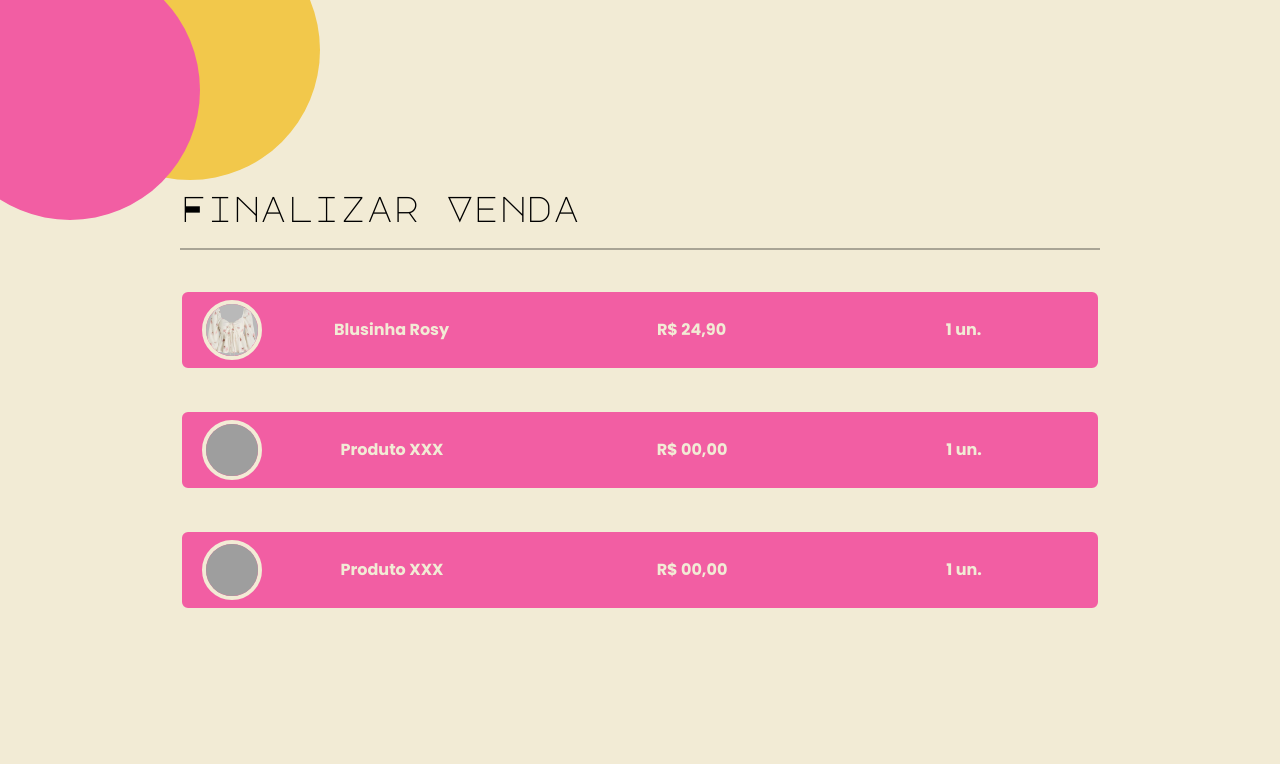
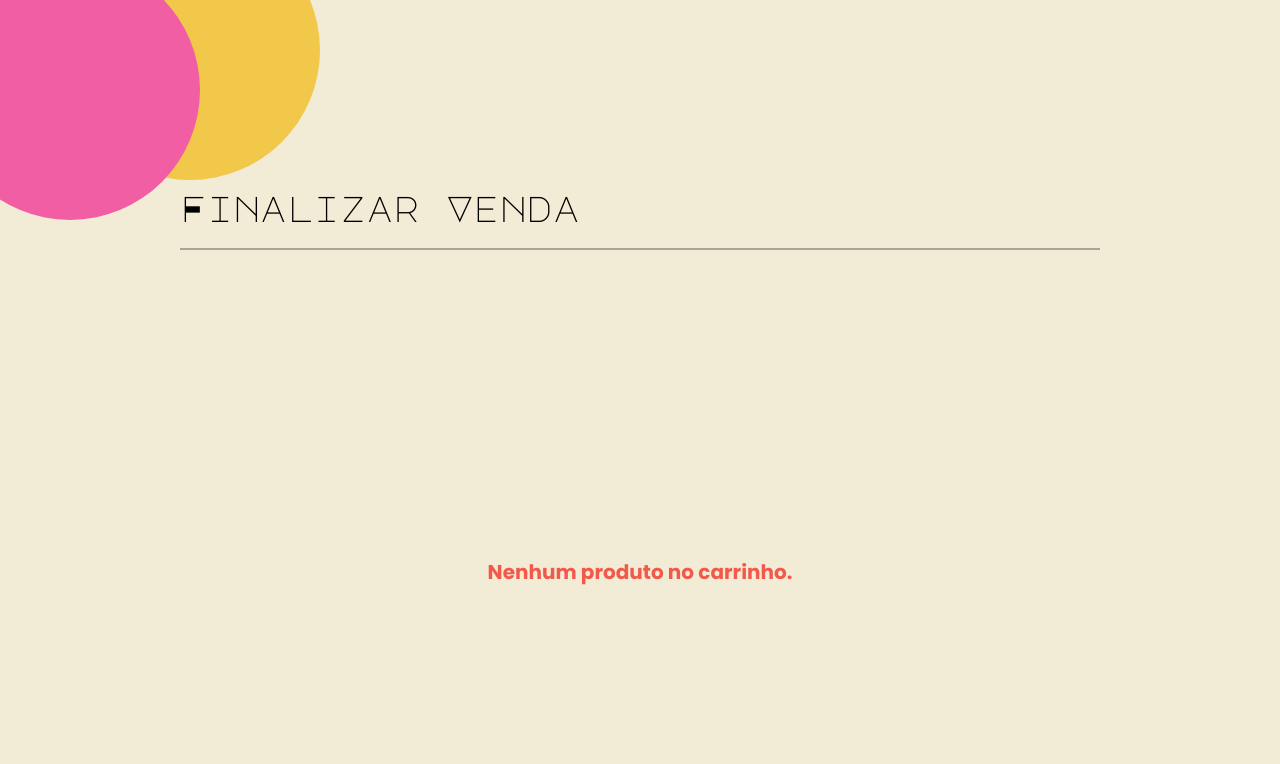
Before and after one commit to SahhMachado/LaCasaRosa, a Next.js app in the folder lacasa-rosa/: page /finalizar-venda in a window 1280 px wide. Shown: the top 764 px of the page. Built offline with nearby package versions, Linux system fonts and the light colour scheme; grey boxes are pictures that could not be loaded.

Commit message:
Create: página de venda finalizada, sistema de carrinho

```diff
--- a/lacasa-rosa/app/finalizar-venda/page.tsx
+++ b/lacasa-rosa/app/finalizar-venda/page.tsx
@@ -1,3 +1,5 @@
+"use client";
+
 import Link from "next/link";
 import CirclesBottom from "../components/circles-bottom";
 import CirclesTop from "../components/circles-top";
@@ -8,6 +10,16 @@ import { BsPlusSquareFill } from "react-icons/bs";
 import { PiMinusSquareFill } from "react-icons/pi";
 import { BsFillXSquareFill } from "react-icons/bs";
 import { TiArrowSortedDown } from "react-icons/ti";
+import { useEffect, useState } from "react";
+import { useRouter } from "next/navigation";
+
+type ItemCarrinho = {
+    id: number;
+    nome: string;
+    preco: number;
+    imagem: string;
+    quantidade: number;
+};
 
 const poppins = Poppins({
   subsets: ["latin"],
@@ -20,6 +32,79 @@ const majorMono = Major_Mono_Display({
 });
 
 export default function FinalizarVenda() {
+    //carrinho
+    const [carrinho, setCarrinho] = useState<ItemCarrinho[]>([]);
+    //carrinho carregado
+    const [carregado, setCarregado] = useState(false);
+
+    //carregar do localStorage
+    useEffect(() => {
+    const carrinhoSalvo = localStorage.getItem("carrinho");
+        if (carrinhoSalvo) {
+            setCarrinho(JSON.parse(carrinhoSalvo));
+        }
+
+            setCarregado(true);
+        }, []);
+
+    //salvar quando mudar
+    useEffect(() => {
+        if (!carregado) return;
+            localStorage.setItem(
+                "carrinho",
+                JSON.stringify(carrinho)
+            );
+    }, [carrinho, carregado]);
+
+    //aumentar quantidade
+    const aumentar = (id: number) => {
+        setCarrinho((atual) =>
+            atual.map((item) =>
+            item.id === id
+                ? { ...item, quantidade: item.quantidade + 1 }
+                : item
+            )
+        );
+    };
+
+    //diminuir quantidade
+    const diminuir = (id: number) => {
+        setCarrinho((atual) =>
+            atual.map((item) =>
+            item.id === id && item.quantidade > 1
+            ? { ...item, quantidade: item.quantidade - 1 }
+            : item
+            )
+        );
+    };
+
+    //remover produto
+    const remover = (id: number) => {
+        setCarrinho((atual) =>
+            atual.filter((item) => item.id !== id)
+        );
+    };
+
+    //calcular total
+    const total = carrinho.reduce(
+        (acc, item) => acc + item.preco * item.quantidade,
+            0
+    );
+
+    //concluir venda
+    const router = useRouter();
+
+    const concluir = (e: React.FormEvent) => {
+        e.preventDefault();
+
+        // salvar a venda no banco
+
+        localStorage.removeItem("carrinho");
+        setCarrinho([]);
+
+        router.push("/venda-finalizada");
+    };
+
     return(
         <div className={poppins.className + " relative w-screen min-h-screen flex flex-col bg-[#F2EBD5] text-black overflow-hidden"}>
 
@@ -33,59 +118,43 @@ export default function FinalizarVenda() {
                     <div className="border border-black/30"></div>
                 </header>
 
-                <form>
+                <form onSubmit={concluir}>
                     {/* Área de produtos da venda */}
                     <div className="h-141 ml-45 mr-45 overflow-y-auto overflow-x-hidden text-[#F2EBD5] font-bold">
-                        <div className="bg-[#F25EA3] h-20 rounded-lg border-2 border-[#F2EBD5] mb-10
+                        {carrinho.length === 0 ? (
+                            <div className="flex justify-center items-center h-full">
+                                <p className="text-[#F2594B] text-xl">
+                                    Nenhum produto no carrinho.
+                                </p>
+                            </div>
+                        ) : (
+                            carrinho.map((item) => (
+                                <div key={item.id} className="bg-[#F25EA3] h-20 rounded-lg border-2 border-[#F2EBD5] mb-10
                                             flex text-center items-center">
-                            <img src="/images/blusinha-rosy.jpeg" className="w-15 h-15 rounded-full border-4 border-[#F2EBD5] ml-5 mr-10" />
-                            <p className="mr-30 2xl:mr-70 min-w-45">Blusinha Rosy</p>
-                            <p  className="mr-23 2xl:mr-38 min-w-45">R$ 24,90</p>
-                            <p  className="mr-12 2xl:mr-62 min-w-45">1 un.</p>
-                            <button className="mr-5 hover:scale-110">
+                                    <img src={item.imagem} className="w-15 h-15 rounded-full border-4 border-[#F2EBD5] ml-5 mr-10" />
+                                    <p className="mr-30 2xl:mr-70 min-w-45">{item.nome}</p>
+                                    <p  className="mr-23 2xl:mr-38 min-w-45">
+                                        {item.preco.toLocaleString("pt-BR", {
+                                            style: "currency",
+                                            currency: "BRL",
+                                        })}
+                                    </p>
+                                    <p  className="mr-12 2xl:mr-62 min-w-45">{item.quantidade} un.</p>
+
+                                    <button type="button" onClick={() => aumentar(item.id)} className="mr-5 hover:scale-110">
                                         <BsPlusSquareFill size={25} />
                                     </button>
-                            <button className="mr-5 hover:scale-110">
+
+                                    <button type="button" onClick={() => diminuir(item.id)} className="mr-5 hover:scale-110">
                                         <PiMinusSquareFill size={33} />
                                     </button>
-                            <button className="mr-5 hover:scale-110">
+
+                                    <button type="button" onClick={() => remover(item.id)} className="mr-5 hover:scale-110">
                                         <BsFillXSquareFill size={25} />
                                     </button>
                                 </div>
-
-                        <div className="bg-[#F25EA3] h-20 rounded-lg border-2 border-[#F2EBD5] mb-10
-                                        flex text-center items-center">
-                            <img src="#" className="w-15 h-15 rounded-full border-4 border-[#F2EBD5] ml-5 mr-10" />
-                            <p className="mr-30 2xl:mr-70 min-w-45">Produto XXX</p>
-                            <p  className="mr-23 2xl:mr-38 min-w-45">R$ 00,00</p>
-                            <p  className="mr-12 2xl:mr-62 min-w-45">1 un.</p>
-                            <button className="mr-5 hover:scale-110">
-                                <BsPlusSquareFill size={25} />
-                            </button>
-                            <button className="mr-5 hover:scale-110">
-                                <PiMinusSquareFill size={33} />
-                            </button>
-                            <button className="mr-5 hover:scale-110">
-                                <BsFillXSquareFill size={25} />
-                            </button>
-                        </div>
-
-                        <div className="bg-[#F25EA3] h-20 rounded-lg border-2 border-[#F2EBD5] mb-10
-                                        flex text-center items-center">
-                            <img src="#" className="w-15 h-15 rounded-full border-4 border-[#F2EBD5] ml-5 mr-10" />
-                            <p className="mr-30 2xl:mr-70 min-w-45">Produto XXX</p>
-                            <p  className="mr-23 2xl:mr-38 min-w-45">R$ 00,00</p>
-                            <p  className="mr-12 2xl:mr-62 min-w-45">1 un.</p>
-                            <button className="mr-5 hover:scale-110">
-                                <BsPlusSquareFill size={25} />
-                            </button>
-                            <button className="mr-5 hover:scale-110">
-                                <PiMinusSquareFill size={33} />
-                            </button>
-                            <button className="mr-5 hover:scale-110">
-                                <BsFillXSquareFill size={25} />
-                            </button>
-                        </div>
+                            ))
+                        )}
                     </div>
 
                     {/* Informações total venda e forma de pagamento */}
@@ -106,7 +175,11 @@ export default function FinalizarVenda() {
 
                         <span className="bg-[#F2594B] text-[#F2EBD5] p-2 absolute min-w-45 max-w-45 flex text-center items-center gap-x-5 right-48 2xl:right-50 mt-7">
                             <p>Total:</p>
-                            <p>R$ 124,90</p>
+                            <p>{total.toLocaleString("pt-BR", {
+                                    style: "currency",
+                                    currency: "BRL",
+                                })}
+                            </p>
                         </span>
                     </div>
 
--- a/lacasa-rosa/app/vendas-efetuadas/detalhes-venda/page.tsx
+++ b/lacasa-rosa/app/vendas-efetuadas/detalhes-venda/page.tsx
@@ -32,31 +32,36 @@ export default function DetalhesVenda() {
 
                 {/* Área de produtos da venda */}
                 <div className="h-141 ml-45 mr-45 overflow-y-auto overflow-x-hidden text-[#F2EBD5] font-bold">
+                    <div className="text-black font-normal absolute right-46 top-66">
+                        <span className="min-w-25 max-w-45 mr-42 2xl:mr-56">Valor Unitário</span>
+                        <span className="min-w-25 max-w-45 mr-28 2xl:mr-84">Quantidade</span>
+                        <span className="min-w-25 max-w-45">Total (por item)</span>
+                    </div>
                     <div className="bg-[#F25EA3] h-20 rounded-lg border-2 border-[#F2EBD5] mb-10
                                     flex text-center items-center">
                         <img src="/images/blusinha-rosy.jpeg" className="w-15 h-15 rounded-full border-4 border-[#F2EBD5] ml-5 mr-10" />
-                        <p className="mr-30 2xl:mr-70 min-w-45">Blusinha Rosy</p>
-                        <p  className="mr-23 2xl:mr-38 min-w-45">R$ 24,90</p>
-                        <p  className="mr-12 2xl:mr-62 min-w-45">1 un.</p>
-                        <p  className="mr-23 2xl:mr-38 min-w-45">R$ 24,90</p>
+                        <p className="mr-30 2xl:mr-70 min-w-45 max-w-45">Blusinha Rosy</p>
+                        <p  className="mr-23 2xl:mr-38 min-w-45 max-w-45">R$ 24,90</p>
+                        <p  className="mr-12 2xl:mr-62 min-w-45 max-w-45">1 un.</p>
+                        <p  className="mr-23 2xl:mr-38 min-w-45 max-w-45">R$ 24,90</p>
                     </div>
 
                     <div className="bg-[#F25EA3] h-20 rounded-lg border-2 border-[#F2EBD5] mb-10
                                     flex text-center items-center">
                         <img src="#" className="w-15 h-15 rounded-full border-4 border-[#F2EBD5] ml-5 mr-10" />
-                        <p className="mr-30 2xl:mr-70 min-w-45">Produto XXX</p>
-                        <p  className="mr-23 2xl:mr-38 min-w-45">R$ 30,00</p>
-                        <p  className="mr-12 2xl:mr-62 min-w-45">2 un.</p>
-                        <p  className="mr-23 2xl:mr-38 min-w-45">R$ 60,00</p>
+                        <p className="mr-30 2xl:mr-70 min-w-45 max-w-45">Produto XXX</p>
+                        <p  className="mr-23 2xl:mr-38 min-w-45 max-w-45">R$ 30,00</p>
+                        <p  className="mr-12 2xl:mr-62 min-w-45 max-w-45">2 un.</p>
+                        <p  className="mr-23 2xl:mr-38 min-w-45 max-w-45">R$ 60,00</p>
                     </div>
 
                      <div className="bg-[#F25EA3] h-20 rounded-lg border-2 border-[#F2EBD5] mb-10
                                     flex text-center items-center">
                         <img src="#" className="w-15 h-15 rounded-full border-4 border-[#F2EBD5] ml-5 mr-10" />
-                        <p className="mr-30 2xl:mr-70 min-w-45">Produto XXX</p>
-                        <p  className="mr-23 2xl:mr-38 min-w-45">R$ 00,00</p>
-                        <p  className="mr-12 2xl:mr-62 min-w-45">1 un.</p>
-                        <p  className="mr-23 2xl:mr-38 min-w-45">R$ 00,00</p>
+                        <p className="mr-30 2xl:mr-70 min-w-45 max-w-45">Produto XXX</p>
+                        <p  className="mr-23 2xl:mr-38 min-w-45 max-w-45">R$ 00,00</p>
+                        <p  className="mr-12 2xl:mr-62 min-w-45 max-w-45">1 un.</p>
+                        <p  className="mr-23 2xl:mr-38 min-w-45 max-w-45">R$ 00,00</p>
                     </div>
                 </div>
 
--- a/lacasa-rosa/app/vendas-efetuadas/page.tsx
+++ b/lacasa-rosa/app/vendas-efetuadas/page.tsx
@@ -23,7 +23,7 @@ const majorMono = Major_Mono_Display({
 });
 
 export default function VendasEfetuadas() {
-    const [aberto, setAberto] = useState(false);
+    const [aberto, setAberto] = useState(false); //controla o modal de cancelamento
 
     return(
         <div className={poppins.className + " relative w-screen h-screen bg-[#F2EBD5] text-black overflow-hidden"}>
```
Also changed, not shown: lacasa-rosa/app/inicio/page.tsx (+60 -2 lines), lacasa-rosa/app/venda-finalizada/page.tsx (added, +26 -0 lines). Lines whose indentation alone changed are shown as unchanged.
